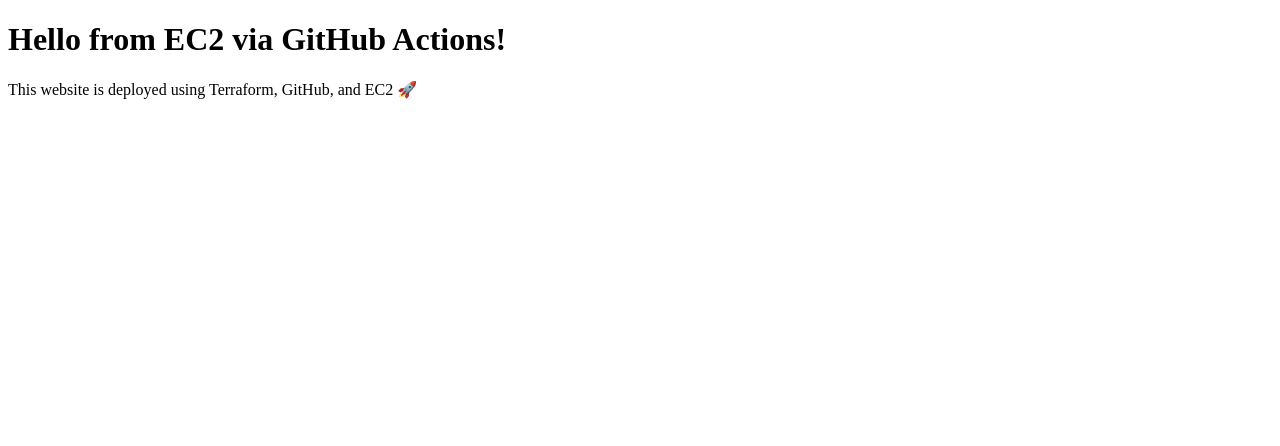
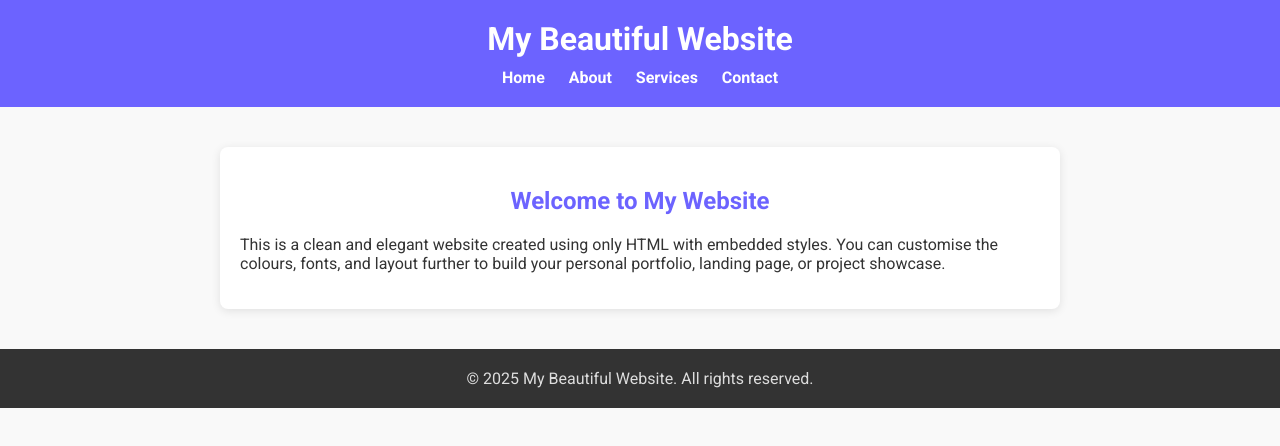
Before and after one commit to PoojaRati/DevProject, a plain HTML site: page index.html in a window 1280 px wide. Drawn offline with Linux system fonts and the light colour scheme.

Commit message:
Update index.html
new update

```diff
--- a/index.html
+++ b/index.html
@@ -1,11 +1,77 @@
 <!DOCTYPE html>
 <html lang="en">
 <head>
-  <meta charset="UTF-8">
-  <title>My First Terraform Deployment</title>
+  <meta charset="UTF-8" />
+  <meta name="viewport" content="width=device-width, initial-scale=1.0" />
+  <title>Elegant Landing Page</title>
+  <link href="https://fonts.googleapis.com/css2?family=Roboto:wght@400;700&display=swap" rel="stylesheet">
+  <style>
+    body {
+      margin: 0;
+      font-family: 'Roboto', sans-serif;
+      background: #f9f9f9;
+      color: #333;
+    }
+    header {
+      background: #6C63FF;
+      color: white;
+      padding: 20px 40px;
+      text-align: center;
+    }
+    header h1 {
+      margin: 0;
+      font-size: 2em;
+    }
+    nav {
+      margin-top: 10px;
+    }
+    nav a {
+      color: white;
+      margin: 0 10px;
+      text-decoration: none;
+      font-weight: bold;
+    }
+    section {
+      max-width: 800px;
+      margin: 40px auto;
+      padding: 20px;
+      background: white;
+      border-radius: 8px;
+      box-shadow: 0 2px 10px rgba(0,0,0,0.1);
+    }
+    section h2 {
+      text-align: center;
+      color: #6C63FF;
+    }
+    footer {
+      background: #333;
+      color: #ddd;
+      text-align: center;
+      padding: 20px;
+      margin-top: 40px;
+    }
+  </style>
 </head>
 <body>
-  <h1>Hello from EC2 via GitHub Actions!</h1>
-  <p>This website is deployed using Terraform, GitHub, and EC2 🚀</p>
+  <header>
+    <h1>My Beautiful Website</h1>
+    <nav>
+      <a href="#">Home</a>
+      <a href="#">About</a>
+      <a href="#">Services</a>
+      <a href="#">Contact</a>
+    </nav>
+  </header>
+
+  <section>
+    <h2>Welcome to My Website</h2>
+    <p>
+      This is a clean and elegant website created using only HTML with embedded styles. You can customise the colours, fonts, and layout further to build your personal portfolio, landing page, or project showcase.
+    </p>
+  </section>
+
+  <footer>
+    &copy; 2025 My Beautiful Website. All rights reserved.
+  </footer>
 </body>
 </html>
```
